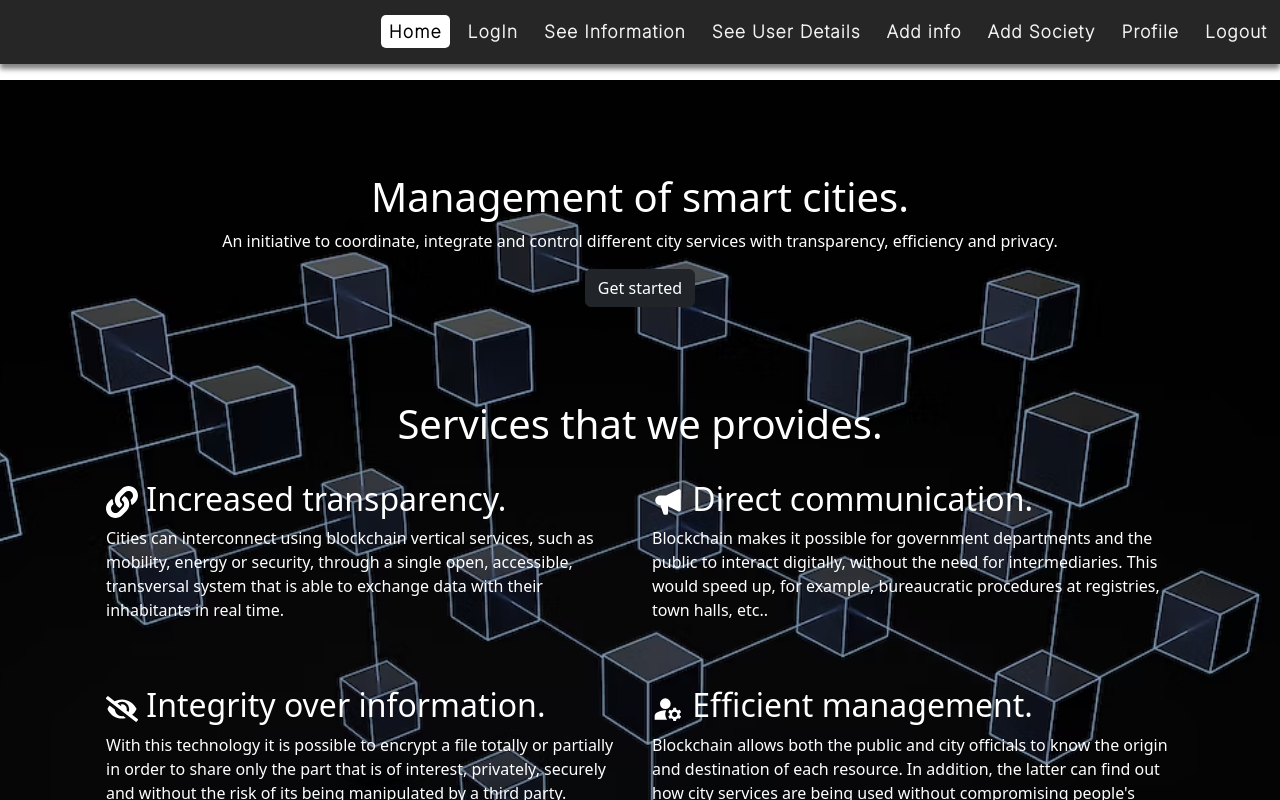
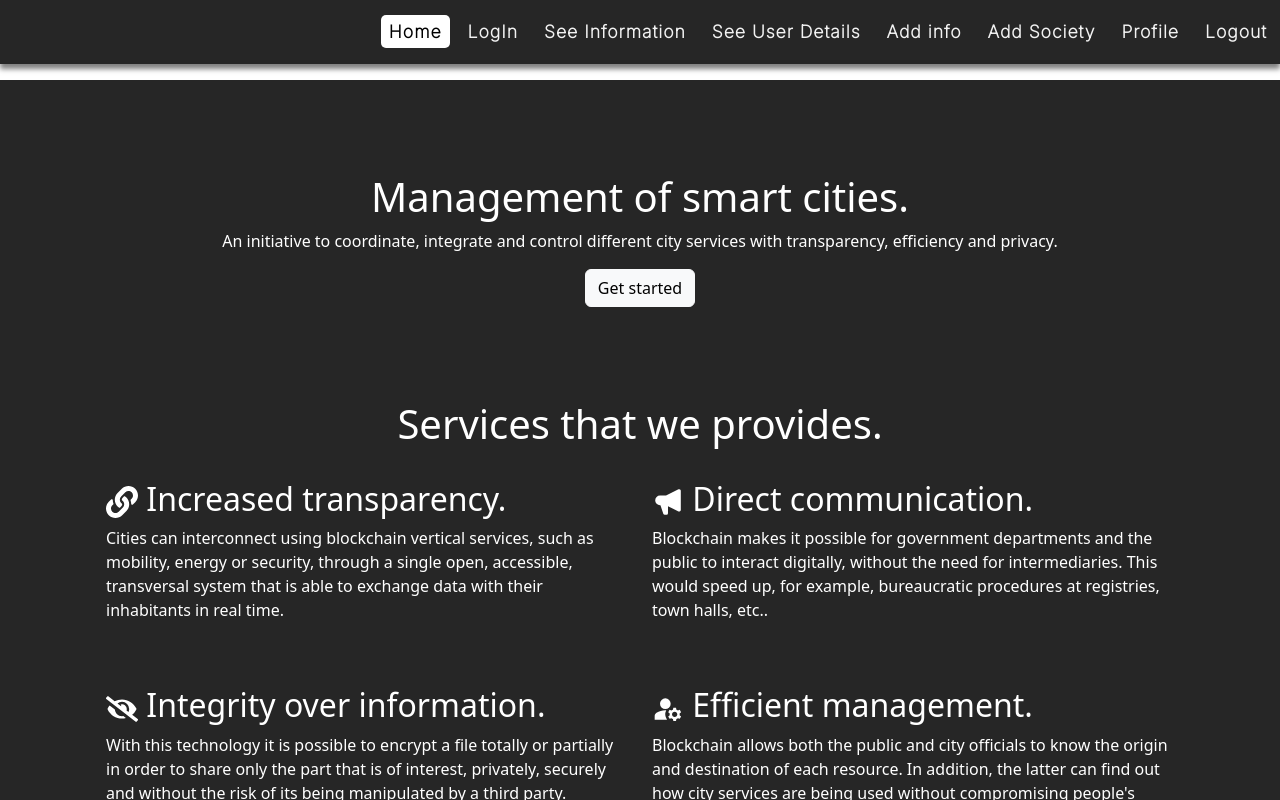
Before and after one commit to MukulDhiman03/smartcity, a React (Create React App) app: page / in a window 1280 px wide. Shown: the top 800 px of the page. Built offline with nearby package versions, Linux system fonts and the light colour scheme.

Commit message:
ui changed

```diff
--- a/src/components/Home.js
+++ b/src/components/Home.js
@@ -11,7 +11,7 @@ const Home = () => {
                     <div className='col-md-12'>
                         <h1>Management of smart cities.</h1>
                         <p>An initiative to coordinate, integrate and control different city services with transparency, efficiency and privacy.</p>
-                        <NavLink to="/login"><button className="btn btn-dark" ><span></span>Get started</button></NavLink>
+                        <NavLink to="/login"><button className="btn btn-light" ><span></span>Get started</button></NavLink>
                     </div>
                 </div>
             </div>
--- a/src/components/employee/Profile.js
+++ b/src/components/employee/Profile.js
@@ -24,8 +24,8 @@ const EmployeeProfile = () => {
                         <br />
                         Name : Vaibhav Rana <br /><br />
                         Email : Vaibhav@gmail.com <br /><br />
-                        Age : 21<br /><br />
                         Phone No : 1234567890<br /><br />
+                        Department : Water<br /><br />
                     </div>
                 </div>
             </div>
--- a/src/css/Home.css
+++ b/src/css/Home.css
@@ -1,8 +1,6 @@
 .home {
-    background-image: url("../img/home.avif");
-    background-size: cover;
-    background-position: center;
     color: white;
+    background: #262626;
 }
 
 
@@ -14,3 +12,9 @@
     justify-content: center;
     align-items: center;
 }
+
+.homeContainer button:hover {
+    color: white;
+    background-color: #262626;
+    font-weight: bold;
+}
```
